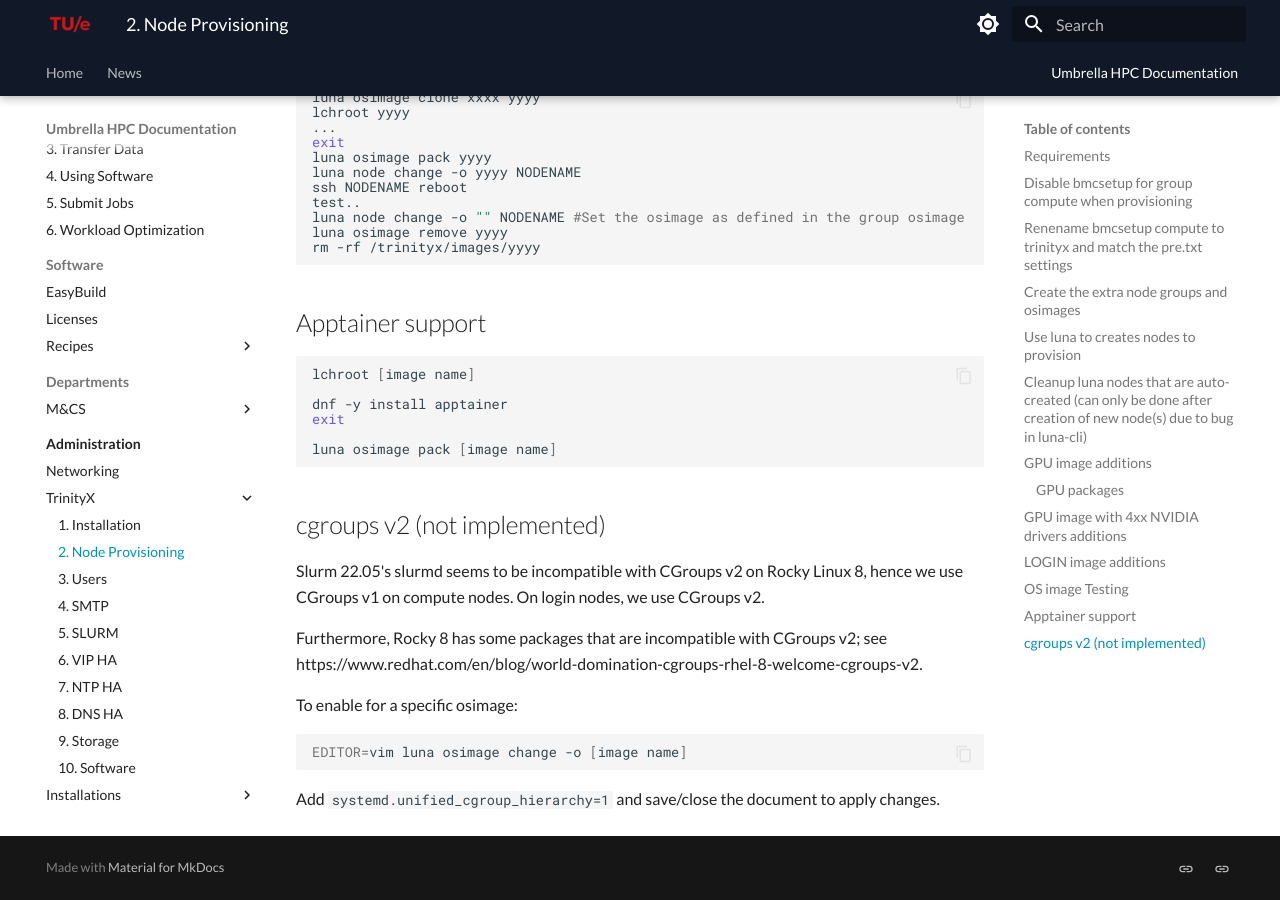
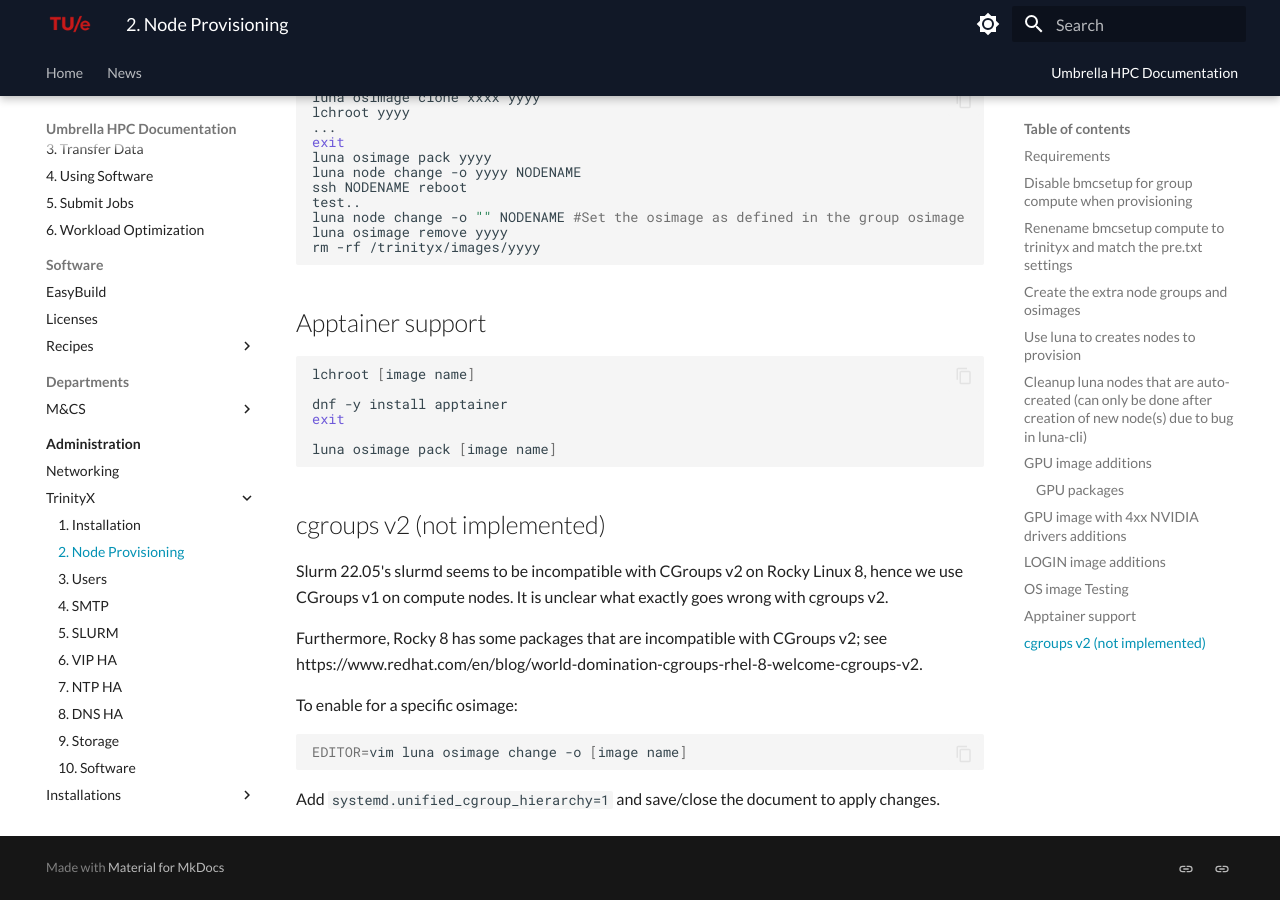
Before and after one commit to gferhpc/supercomputing.tue.nl, an MkDocs documentation site: the page built from pages/documentation/administration/trinityx/provisioning.md, in a window 1280 px wide and 900 px high, scrolled down 2542 px. Built offline with MkDocs 1.6.1 and Material for MkDocs 9.7.7, drawn with Linux system fonts in a browser that asks for light colours.

Commit message:
trix: provisioning: remove cgroups v2 from login as well

```diff
--- a/pages/documentation/administration/trinityx/provisioning.md
+++ b/pages/documentation/administration/trinityx/provisioning.md
@@ -137,7 +137,7 @@
 
 ## cgroups v2 (not implemented)
 
-Slurm 22.05's slurmd seems to be incompatible with CGroups v2 on Rocky Linux 8, hence we use CGroups v1 on compute nodes.  On login nodes, we use CGroups v2.
+Slurm 22.05's slurmd seems to be incompatible with CGroups v2 on Rocky Linux 8, hence we use CGroups v1 on compute nodes.  It is unclear what exactly goes wrong with cgroups v2.
 
 Furthermore, Rocky 8 has some packages that are incompatible with CGroups v2; see https://www.redhat.com/en/blog/world-domination-cgroups-rhel-8-welcome-cgroups-v2.
 
```
